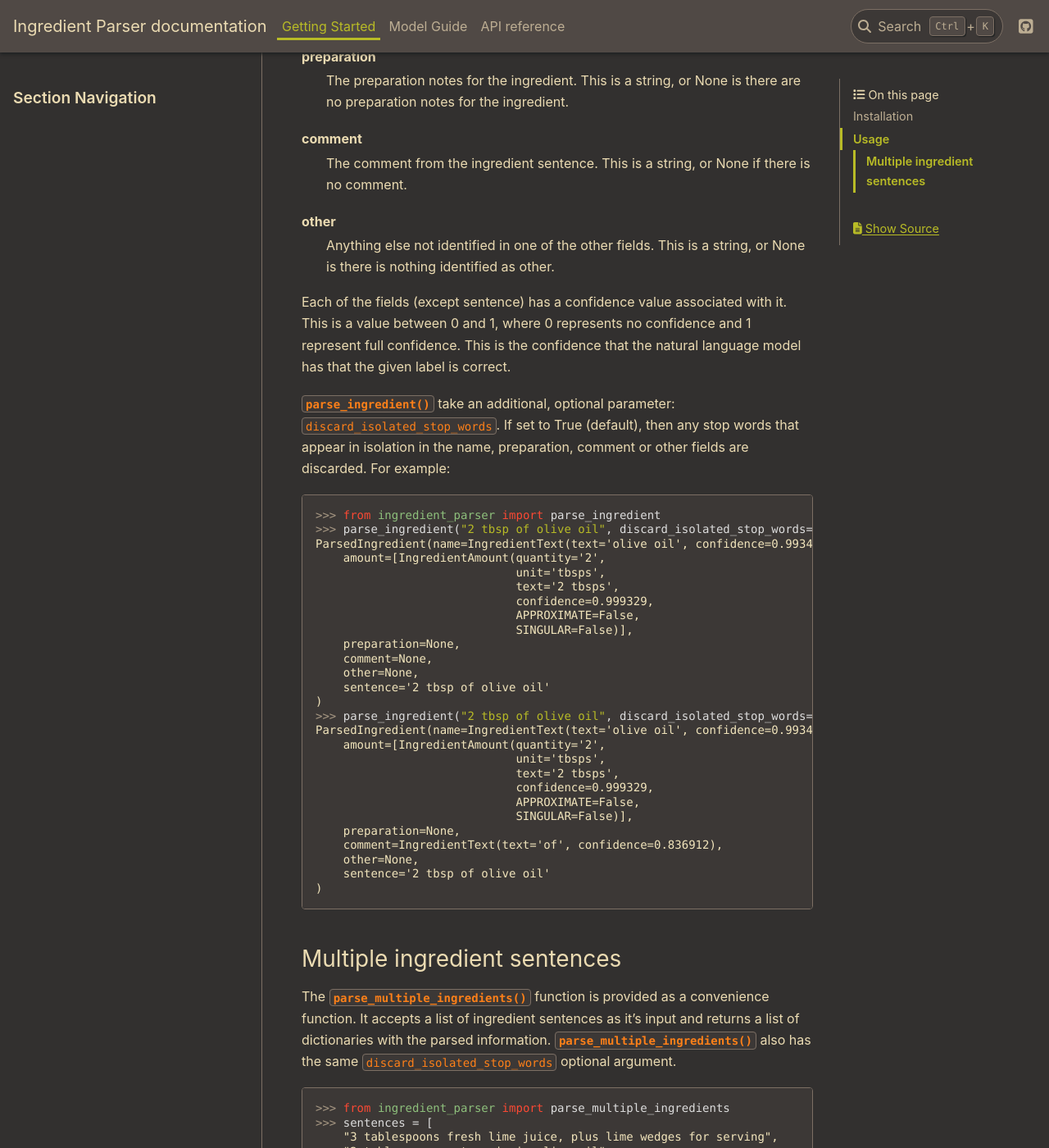
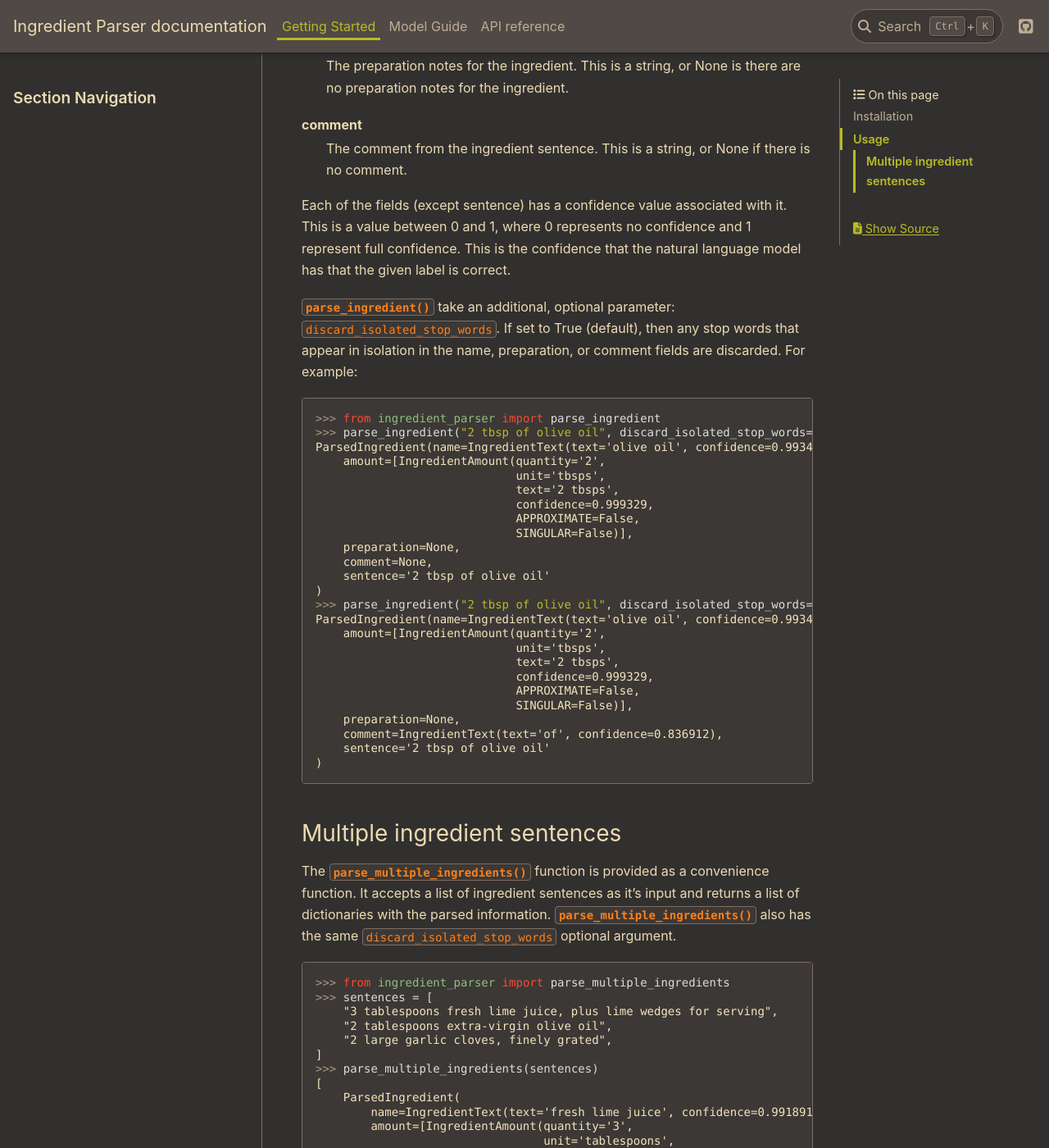
Before and after one commit to strangetom/ingredient-parser, a Sphinx documentation site: the page built from docs/source/start/index.rst, in a window 1280 px wide and 1400 px high, scrolled down 1879 px. Shown: the whole window at 82% size. Built offline with Sphinx 7.4.7 and the PyData theme 0.15.4, drawn with Linux system fonts in a browser that asks for light colours; some of the changed text lies outside the part shown.

Commit message:
Docs: Update docs and docstrings to remove references to "other" field in ParsedIngredient, plus some other minor fixups.

```diff
--- a/docs/source/guide/features.rst
+++ b/docs/source/guide/features.rst
@@ -13,9 +13,9 @@ The tokenizer in created using NLTK's Regular Expression tokenizer. The splits a
 The defined tokenizer splits the sentence according the following rules:
 
 .. literalinclude:: ../../../ingredient_parser/preprocess.py
-    :lines: 67-97
+    :lines: 67-105
 
-This splits the sentence apart into wherever there is a space or a punctation mark in ``group_b``.
+This splits the sentence apart into wherever there is white space or a punctation mark in ``PUNCTUATION_TOKENISER``.
 
 .. code:: python
 
--- a/docs/source/guide/normalisation.rst
+++ b/docs/source/guide/normalisation.rst
@@ -43,7 +43,7 @@ The replacements are predefined in a dictionary.
 For performance reasons, the regular expressions used to substitute the text with the number are precomiled and provided in the ``STRING_NUMBERS_REGEXES`` constant, which is a dictionary where the value is a tuple of (precompiled regex, substitute value).
 
 .. literalinclude:: ../../../ingredient_parser/_constants.py
-    :lines: 140-167
+    :lines: 141-169
 
 
 .. literalinclude:: ../../../ingredient_parser/preprocess.py
--- a/docs/source/guide/postprocessing.rst
+++ b/docs/source/guide/postprocessing.rst
@@ -10,10 +10,10 @@ The following dataclass is defined which will be output from the ``parse_ingredi
 
 Each of the fields in the dataclass has to be determined from the output of the model. The :class:`PostProcessor` class handles this for us.
 
-Name, Preparation, Comment, Other
-^^^^^^^^^^^^^^^^^^^^^^^^^^^^^^^^^
+Name, Preparation, Comment
+^^^^^^^^^^^^^^^^^^^^^^^^^^
 
-For each of the labels NAME, PREP, COMMENT and OTHER, the process of combining the tokens for each labels is the same.
+For each of the labels NAME, PREP, and COMMENT, the process of combining the tokens for each labels is the same.
 
 The general steps are as follows:
 
--- a/docs/source/guide/training.rst
+++ b/docs/source/guide/training.rst
@@ -12,7 +12,7 @@ The training data is stored in an sqlite3 database. The ``training`` table conta
 * tokens - the tokenised sentence, stored as a list
 * labels - the labels for each token, stored as a list
 
-This method of storing the training data means that we can load the data straight from the database in the format required for training the model. The utility function :func:`load_datasets` in ``train/training_utils.py`` loads the data from the specified datasets, with an option to discard any sentence that contain an OTHER label.
+This method of storing the training data means that we can load the data straight from the database in the format required for training the model. The utility function :func:`load_datasets` in ``train/training_utils.py`` loads the data from the specified datasets, with an option (default true) to discard any sentence that contain an OTHER label.
 
 The data is then split into training and testing sets. A split of 75% training, 25% testing is used be default and data in the training and testing sets are randomised using ``sklearn``'s :func:`model_selection.train_test_split` function.
 
--- a/docs/source/guide/usage.rst
+++ b/docs/source/guide/usage.rst
@@ -8,7 +8,6 @@ With the model trained, it can be used to label the tokens of an ingredient sent
 * NAME
 * PREP
 * COMMENT
-* OTHER
 * COMMA
 
 The general process is like so
--- a/docs/source/start/index.rst
+++ b/docs/source/start/index.rst
@@ -60,7 +60,6 @@ The :func:`parse_ingredient` function takes an ingredient sentence and return th
         preparation=IngredientText(text='finely chopped',
                                    confidence=0.995613),
         comment=None,
-        other=None,
         sentence='2 yellow onions, finely chopped'
     )
 
@@ -82,12 +81,9 @@ preparation
 comment
     The comment from the ingredient sentence. This is a string, or None if there is no comment.
 
-other
-    Anything else not identified in one of the other fields. This is a string, or None is there is nothing identified as other.
-
 Each of the fields (except sentence) has a confidence value associated with it. This is a value between 0 and 1, where 0 represents no confidence and 1 represent full confidence. This is the confidence that the natural language model has that the given label is correct.
 
-:func:`parse_ingredient()` take an additional, optional parameter: ``discard_isolated_stop_words``. If set to True (default), then any stop words that appear in isolation in the name, preparation, comment or other fields are discarded. For example:
+:func:`parse_ingredient()` take an additional, optional parameter: ``discard_isolated_stop_words``. If set to True (default), then any stop words that appear in isolation in the name, preparation, or comment fields are discarded. For example:
 
 .. code:: python
 
@@ -102,7 +98,6 @@ Each of the fields (except sentence) has a confidence value associated with it.
                                  SINGULAR=False)],
         preparation=None,
         comment=None,
-        other=None,
         sentence='2 tbsp of olive oil'
     )
     >>> parse_ingredient("2 tbsp of olive oil", discard_isolated_stop_words=False)
@@ -115,7 +110,6 @@ Each of the fields (except sentence) has a confidence value associated with it.
                                  SINGULAR=False)],
         preparation=None,
         comment=IngredientText(text='of', confidence=0.836912),
-        other=None,
         sentence='2 tbsp of olive oil'
     )
 
@@ -146,7 +140,6 @@ The :func:`parse_multiple_ingredients` function is provided as a convenience fun
                                      SINGULAR=False)],
             preparation=None,
             comment=IngredientText(text='plus lime wedges for serving', confidence=0.995029),
-            other=None,
             sentence='3 tablespoons fresh lime juice, plus lime wedges for serving'
         ),
         ParsedIngredient(
@@ -159,7 +152,6 @@ The :func:`parse_multiple_ingredients` function is provided as a convenience fun
                                      SINGULAR=False)],
             preparation=None,
             comment=None,
-            other=None,
             sentence='2 tablespoons extra-virgin olive oil'
         ),
         ParsedIngredient(
@@ -172,7 +164,6 @@ The :func:`parse_multiple_ingredients` function is provided as a convenience fun
                                      SINGULAR=False)],
             preparation=IngredientText(text='finely grated', confidence=0.997482),
             comment=None,
-            other=None,
             sentence='2 large garlic cloves, finely grated'
         )
     ]
```
Also changed, not shown: README.md (+0 -1 lines), 2 other files.
